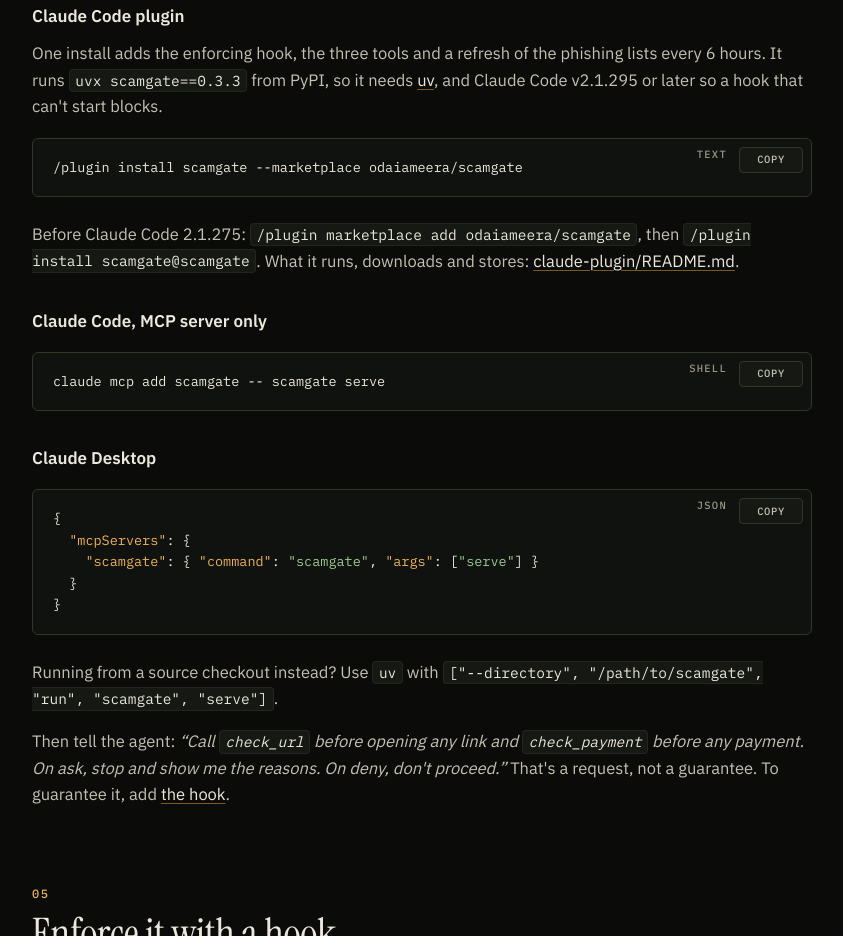
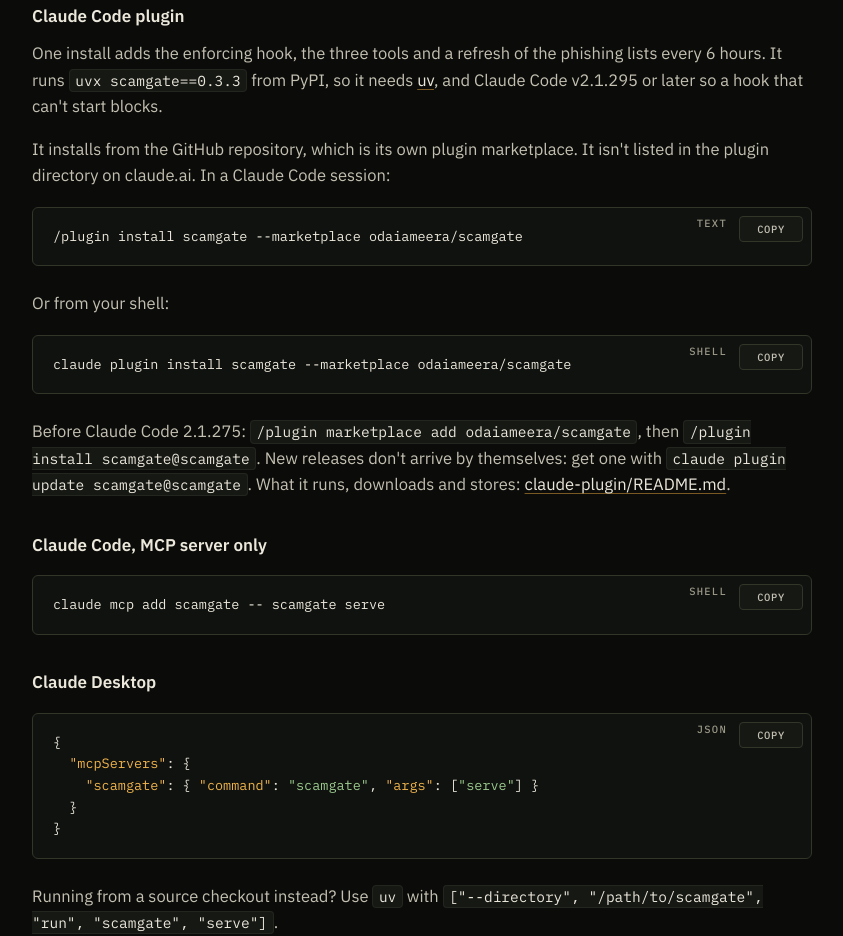
Before and after one commit to odaiameera/scamgate, a plain HTML site: page site/docs.html in a window 1280 px wide. Shown: the part 4460-5396 px from the top of the page, without its empty margins (340-1183 px from the left). Drawn offline with Linux system fonts and the light colour scheme.

Commit message:
Docs: the Claude Code plugin installs from this repository's marketplace
Say plainly that the plugin isn't in the claude.ai plugin directory, add the
shell install command and how to get a new release, and drop the claude.ai /
Cowork account-sync line from the plugin README.

Co-Authored-By: Claude Fable 5.2 <noreply@anthropic.com>
Claude-Session: https://claude.ai/code/session_01A5AqYvtAzom89cwfGWmHfs

```diff
--- a/site/docs.html
+++ b/site/docs.html
@@ -149,9 +149,14 @@ scamgate check-url "https://paypa1.com/login" --intent "buy a ticket"</code></pr
       <p>One install adds the enforcing hook, the three tools and a refresh of the phishing lists every 6 hours.
         It runs <code>uvx scamgate==0.3.3</code> from PyPI, so it needs <a href="https://docs.astral.sh/uv/">uv</a>,
         and Claude Code v2.1.295 or later so a hook that can't start blocks.</p>
+      <p>It installs from the GitHub repository, which is its own plugin marketplace. It isn't listed in the
+        plugin directory on claude.ai. In a Claude Code session:</p>
 <pre class="code" data-lang="text"><code>/plugin install scamgate --marketplace odaiameera/scamgate</code></pre>
+      <p>Or from your shell:</p>
+<pre class="code" data-lang="shell"><code>claude plugin install scamgate --marketplace odaiameera/scamgate</code></pre>
       <p>Before Claude Code 2.1.275: <code>/plugin marketplace add odaiameera/scamgate</code>, then
-        <code>/plugin install scamgate@scamgate</code>. What it runs, downloads and stores:
+        <code>/plugin install scamgate@scamgate</code>. New releases don't arrive by themselves: get one with
+        <code>claude plugin update scamgate@scamgate</code>. What it runs, downloads and stores:
         <a href="https://github.com/odaiameera/scamgate/blob/main/claude-plugin/README.md">claude-plugin/README.md</a>.</p>
       <h3>Claude Code, MCP server only</h3>
 <pre class="code" data-lang="shell"><code>claude mcp add scamgate -- scamgate serve</code></pre>
```
Also changed, not shown: 2 other files.
